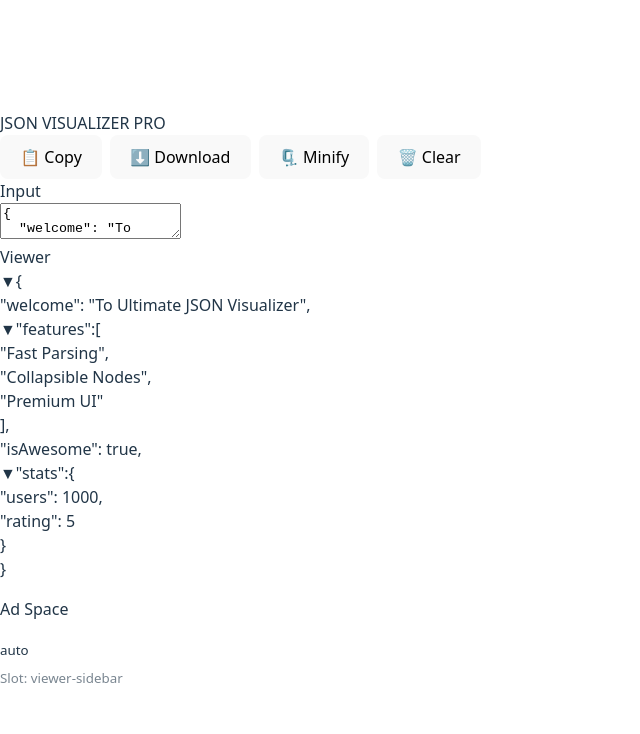
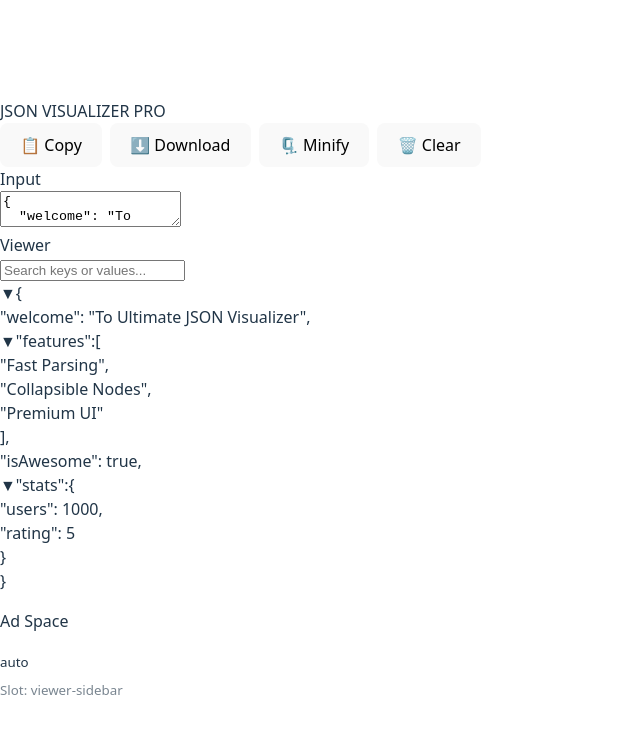
Before and after one commit to kiterunner20/json-visualizer-pro, a React (Vite) app: page / in a window 1280 px wide. Shown: the top 734 px of the page, without its empty margins (0-640 px from the left). Built offline with nearby package versions, Linux system fonts and the light colour scheme; the HTML template or start-up script is replaced by a standard one.

Commit message:
feat: Add search and filter functionality
- Add SearchBar component with live search
- Highlight matching keys and values
- Show match count
- Background highlight for matching nodes
- Regex-based search with case-insensitive matching

```diff
--- a/src/App.jsx
+++ b/src/App.jsx
@@ -1,6 +1,7 @@
 import React, { useState, useEffect } from 'react';
 import JsonViewer from './components/JsonViewer';
 import AdUnit from './components/AdUnit';
+import SearchBar from './components/SearchBar';
 import { parseJSON } from './utils/jsonParser';
 
 function App() {
@@ -10,6 +11,8 @@ function App() {
   const [isMinified, setIsMinified] = useState(false);
   const [copySuccess, setCopySuccess] = useState(false);
   const [wasAutoFixed, setWasAutoFixed] = useState(false);
+  const [searchTerm, setSearchTerm] = useState('');
+  const [searchResults, setSearchResults] = useState(0);
 
   useEffect(() => {
     if (!jsonInput.trim()) {
@@ -71,6 +74,20 @@ function App() {
     }
   };
 
+
+  const handleSearch = (term) => {
+    setSearchTerm(term);
+    if (!term || !parsedData) {
+      setSearchResults(0);
+      return;
+    }
+
+    // Count matches in JSON
+    const jsonString = JSON.stringify(parsedData);
+    const matches = jsonString.toLowerCase().split(term.toLowerCase()).length - 1;
+    setSearchResults(matches);
+  };
+
   return (
     <>
       <header className="app-header">
@@ -119,6 +136,7 @@ function App() {
           <div className="panel">
             <div className="panel-header">
               <span className="panel-title">Viewer</span>
+              <SearchBar onSearch={handleSearch} resultsCount={searchResults} />
             </div>
             <div className="viewer-content">
               {error ? (
@@ -127,7 +145,7 @@ function App() {
                   <pre style={{ marginTop: '0.5rem', whiteSpace: 'pre-wrap' }}>{error}</pre>
                 </div>
               ) : (
-                <JsonViewer data={parsedData} />
+                <JsonViewer data={parsedData} searchTerm={searchTerm} />
               )}
             </div>
           </div>
--- a/src/components/JsonViewer.jsx
+++ b/src/components/JsonViewer.jsx
@@ -1,6 +1,6 @@
 import React, { useState } from 'react';
 
-const JsonNode = ({ keyName, value, isLast, level = 0 }) => {
+const JsonNode = ({ keyName, value, isLast, level = 0, searchTerm }) => {
     const [expanded, setExpanded] = useState(true);
 
     const toggle = () => setExpanded(!expanded);
@@ -9,6 +9,25 @@ const JsonNode = ({ keyName, value, isLast, level = 0 }) => {
     const isArray = Array.isArray(value);
     const isEmpty = isObject && Object.keys(value).length === 0;
 
+    const highlightText = (text) => {
+        if (!searchTerm || !text) return text;
+        const regex = new RegExp(`(${searchTerm})`, 'gi');
+        const parts = String(text).split(regex);
+        return parts.map((part, i) =>
+            regex.test(part) ?
+                <mark key={i} style={{ background: 'var(--accent-color)', color: 'var(--bg-primary)', padding: '0 2px', borderRadius: '2px' }}>{part}</mark> :
+                part
+        );
+    };
+
+    const matchesSearch = (key, val) => {
+        if (!searchTerm) return false;
+        const term = searchTerm.toLowerCase();
+        if (key && String(key).toLowerCase().includes(term)) return true;
+        if (val !== null && typeof val !== 'object' && String(val).toLowerCase().includes(term)) return true;
+        return false;
+    };
+
     if (!isObject) {
         let type = typeof value;
         if (value === null) type = 'null';
@@ -16,10 +35,12 @@ const JsonNode = ({ keyName, value, isLast, level = 0 }) => {
         let displayValue = String(value);
         if (type === 'string') displayValue = `"${value}"`;
 
+        const isMatch = matchesSearch(keyName, value);
+
         return (
-            <div className="json-node">
-                {keyName && <span className="json-key">"{keyName}": </span>}
-                <span className={`json-${type}`}>{displayValue}</span>
+            <div className="json-node" style={isMatch ? { background: 'rgba(56, 189, 248, 0.1)' } : {}}>
+                {keyName && <span className="json-key">"{highlightText(keyName)}": </span>}
+                <span className={`json-${type}`}>{highlightText(displayValue)}</span>
                 {!isLast && <span>,</span>}
             </div>
         );
@@ -37,7 +58,7 @@ const JsonNode = ({ keyName, value, isLast, level = 0 }) => {
                         {expanded ? '▼' : '▶'}
                     </span>
                 )}
-                {keyName && <span className="json-key">"{keyName}": </span>}
+                {keyName && <span className="json-key">"{highlightText(keyName)}": </span>}
                 <span>{brackets[0]}</span>
                 {!expanded && !isEmpty && (
                     <span style={{ color: 'var(--text-secondary)', fontSize: '0.8em', marginLeft: '0.5rem' }}>
@@ -62,6 +83,7 @@ const JsonNode = ({ keyName, value, isLast, level = 0 }) => {
                             value={value[key]}
                             isLast={index === itemCount - 1}
                             level={level + 1}
+                            searchTerm={searchTerm}
                         />
                     ))}
                     <div>{brackets[1]}{!isLast && <span>,</span>}</div>
@@ -71,14 +93,14 @@ const JsonNode = ({ keyName, value, isLast, level = 0 }) => {
     );
 };
 
-const JsonViewer = ({ data }) => {
+const JsonViewer = ({ data, searchTerm }) => {
     if (data === null || data === undefined) {
         return <div className="text-secondary">No JSON data to display</div>;
     }
 
     return (
         <div className="json-tree">
-            <JsonNode value={data} isLast={true} />
+            <JsonNode value={data} isLast={true} searchTerm={searchTerm} />
         </div>
     );
 };
--- /dev/null
+++ b/src/components/SearchBar.jsx
@@ -0,0 +1,29 @@
+import React, { useState } from 'react';
+
+const SearchBar = ({ onSearch, resultsCount }) => {
+    const [searchTerm, setSearchTerm] = useState('');
+
+    const handleSearch = (value) => {
+        setSearchTerm(value);
+        onSearch(value);
+    };
+
+    return (
+        <div className="search-bar">
+            <input
+                type="text"
+                className="search-input"
+                placeholder="Search keys or values..."
+                value={searchTerm}
+                onChange={(e) => handleSearch(e.target.value)}
+            />
+            {searchTerm && (
+                <span className="search-results">
+                    {resultsCount} {resultsCount === 1 ? 'match' : 'matches'}
+                </span>
+            )}
+        </div>
+    );
+};
+
+export default SearchBar;
--- a/src/styles/index.css
+++ b/src/styles/index.css
@@ -289,3 +289,34 @@ body {
   font-size: 0.875rem;
   text-align: center;
 }
+
+/* Search Bar */
+.search-bar {
+  display: flex;
+  align-items: center;
+  gap: 0.5rem;
+  margin-left: auto;
+}
+
+.search-input {
+  background: var(--bg-primary);
+  border: 1px solid var(--border-color);
+  color: var(--text-primary);
+  padding: 0.25rem 0.5rem;
+  border-radius: 0.25rem;
+  font-size: 0.75rem;
+  width: 150px;
+  outline: none;
+  transition: all 0.2s;
+}
+
+.search-input:focus {
+  border-color: var(--accent-color);
+  box-shadow: 0 0 5px var(--accent-glow);
+}
+
+.search-results {
+  font-size: 0.7rem;
+  color: var(--text-secondary);
+  white-space: nowrap;
+}
```
